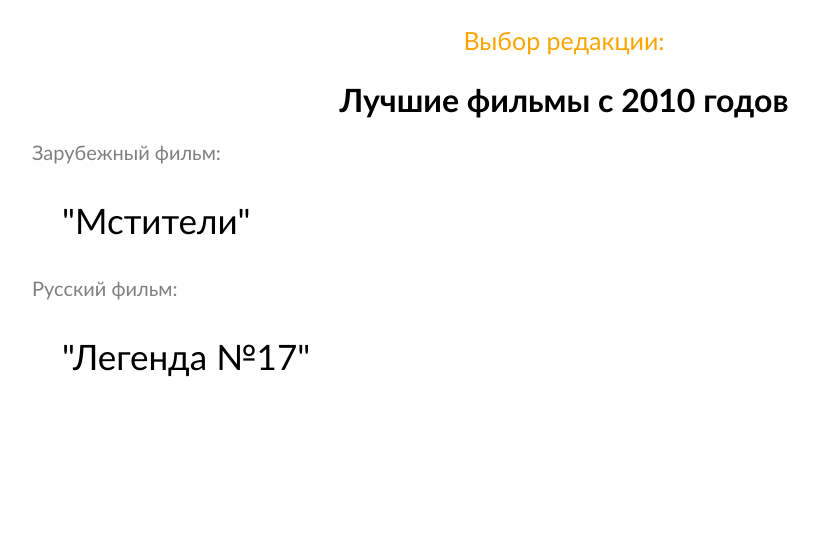
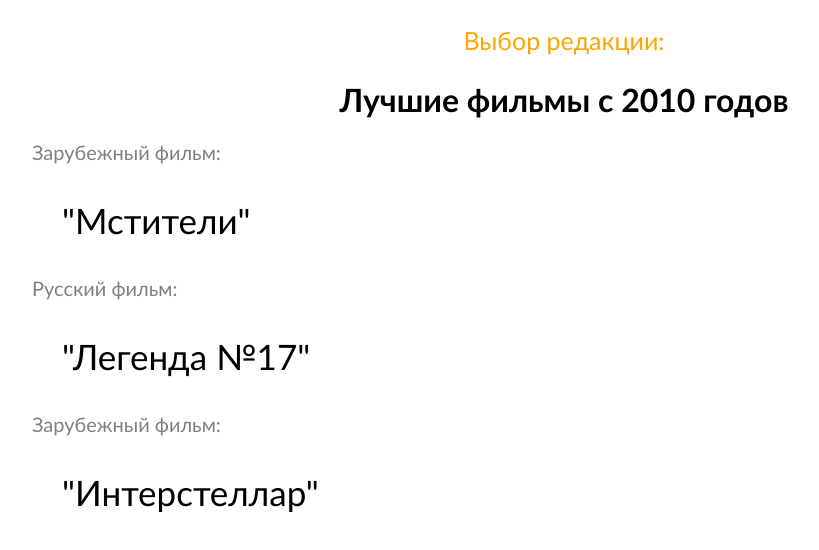
Before and after one commit to nikita-pn/homework, a plain HTML site: page index.html in a window 1280 px wide. Shown: the whole page, without its empty margins (76-895 px from the left). Drawn offline with Linux system fonts and the light colour scheme.

Commit message:
Update index.html

```diff
--- a/index.html
+++ b/index.html
@@ -35,6 +35,7 @@
 <p class="name" > "Мстители" </p>
 <p class="p2" >Русский фильм:</p>
 <p class="name" > "Легенда №17" </p>
-
+<p class="p2" >Зарубежный фильм:</p>
+<p class="name" > "Интерстеллар" </p>
 </body>
 </html>
```
